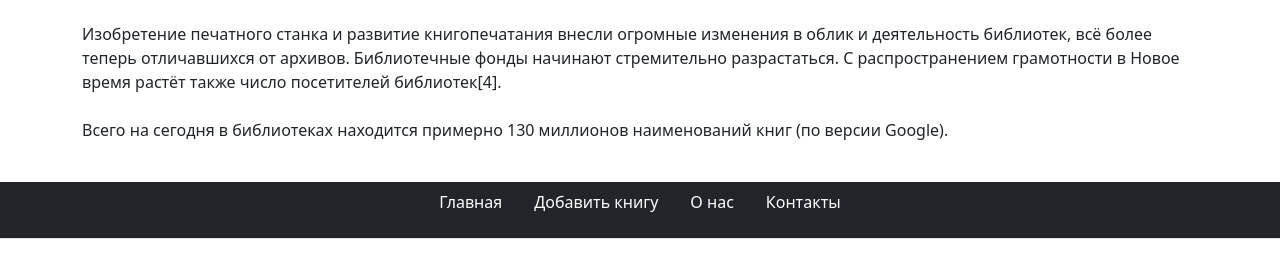
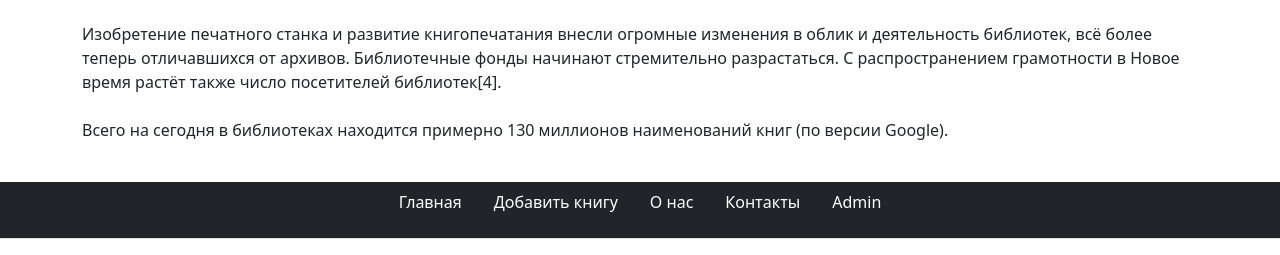
Before and after one commit to riv-ryzhkov/books, a Django app: page /about-us in a window 1280 px wide. Shown: the part 771-1026 px from the top of the page. Run offline with Django 4.2, Linux system fonts and the light colour scheme.

Commit message:
My Books app add admin, 6th commit

```diff
--- a/main/templates/main/base.html
+++ b/main/templates/main/base.html
@@ -30,6 +30,7 @@
         <a href="{% url 'create' %}" class="nav-link text-white">Добавить книгу</a>
         <a href="{% url 'about' %}" class="nav-link text-white">О нас</a>
         <a href="{% url 'contacts' %}" class="nav-link text-white">Контакты</a>
+        <a href="/admin" class="nav-link text-white">Admin</a>
     </ul>
 </body>
 </html>
--- a/main/urls.py
+++ b/main/urls.py
@@ -7,4 +7,5 @@ urlpatterns = [
     path('about-us', views.about, name='about'),
     path('create', views.create, name='create'),
     path('contacts', views.contacts, name='contacts'),
+    # path('admin', views.admin, name='admin'),
 ]
```
